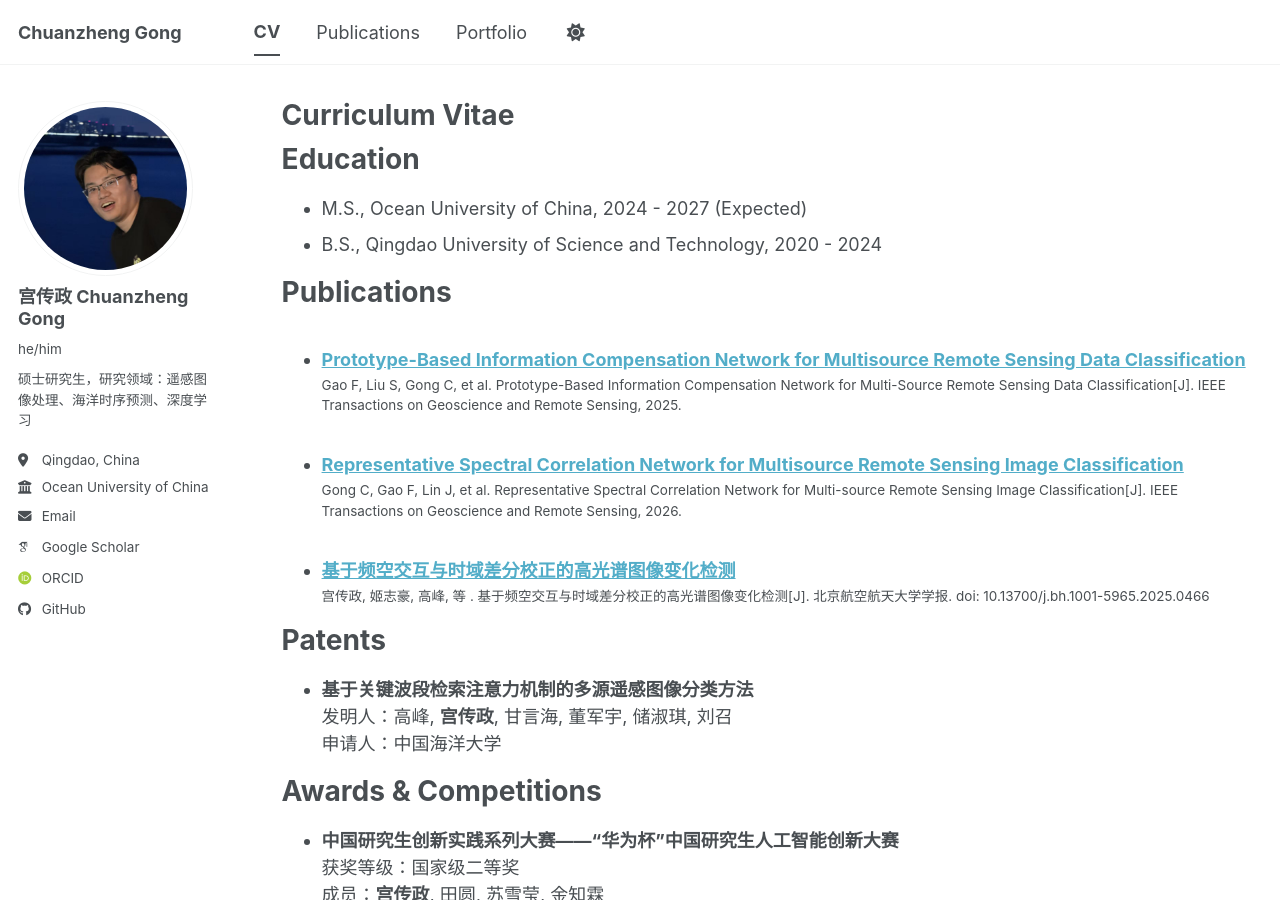
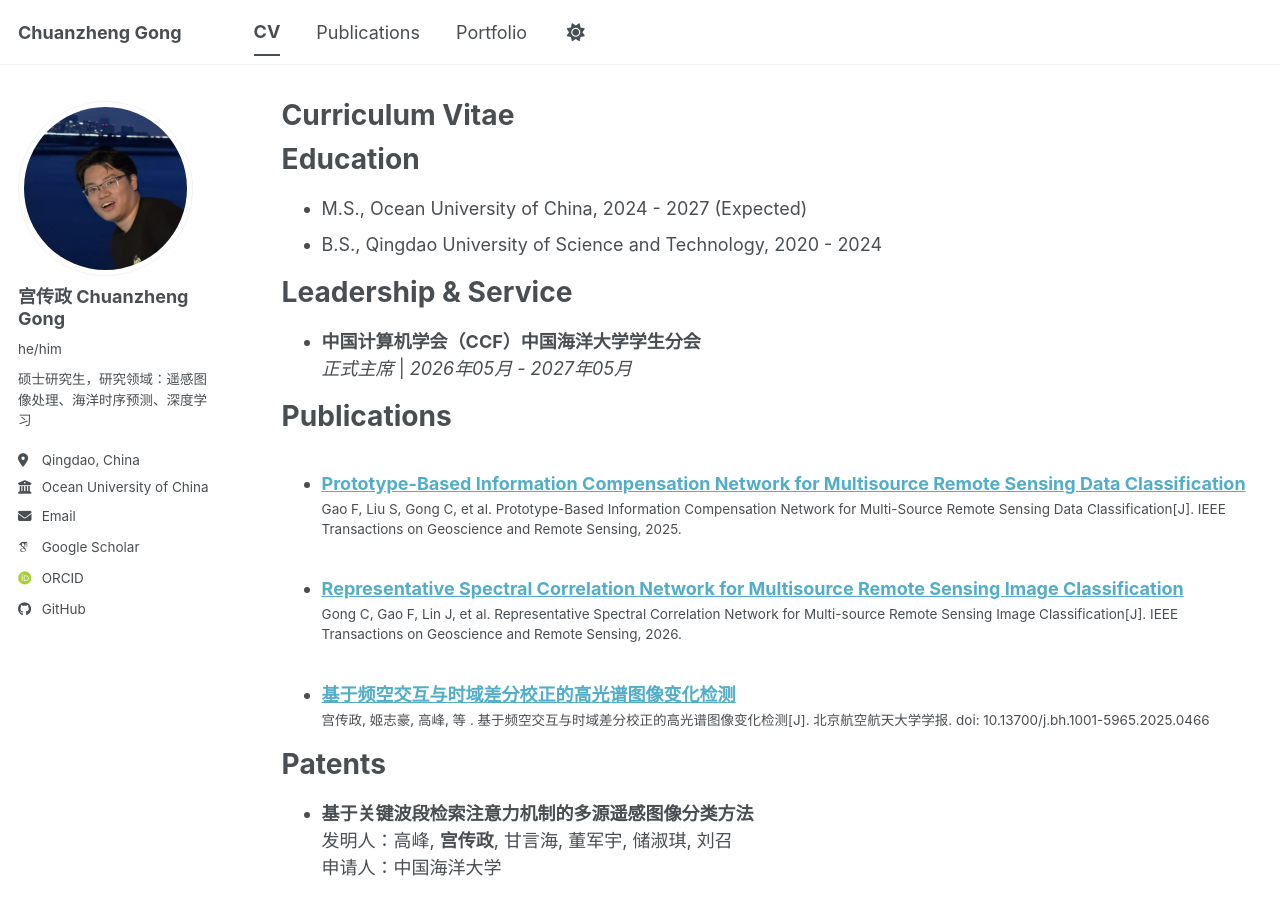
Before and after one commit to Link11001/Link11001.github.io, a Jekyll site: the page built from _pages/cv.md, in a window 1280 px wide and 900 px high. Built offline with Jekyll 4.4.1, drawn with Linux system fonts in a browser that asks for light colours; some web fonts are replaced; a script bundle is joined from its source files by our own code; library files that are not in the unit come from our copies.

Commit message:
Update cv.md

```diff
--- a/_pages/cv.md
+++ b/_pages/cv.md
@@ -14,6 +14,10 @@ Education
 * M.S., Ocean University of China, 2024 - 2027 (Expected)
 * B.S., Qingdao University of Science and Technology, 2020 - 2024
 
+Leadership & Service
+======
+* **中国计算机学会（CCF）中国海洋大学学生分会** <br>
+  *正式主席* | *2026年05月 - 2027年05月*
 
 Publications
 ======
```
